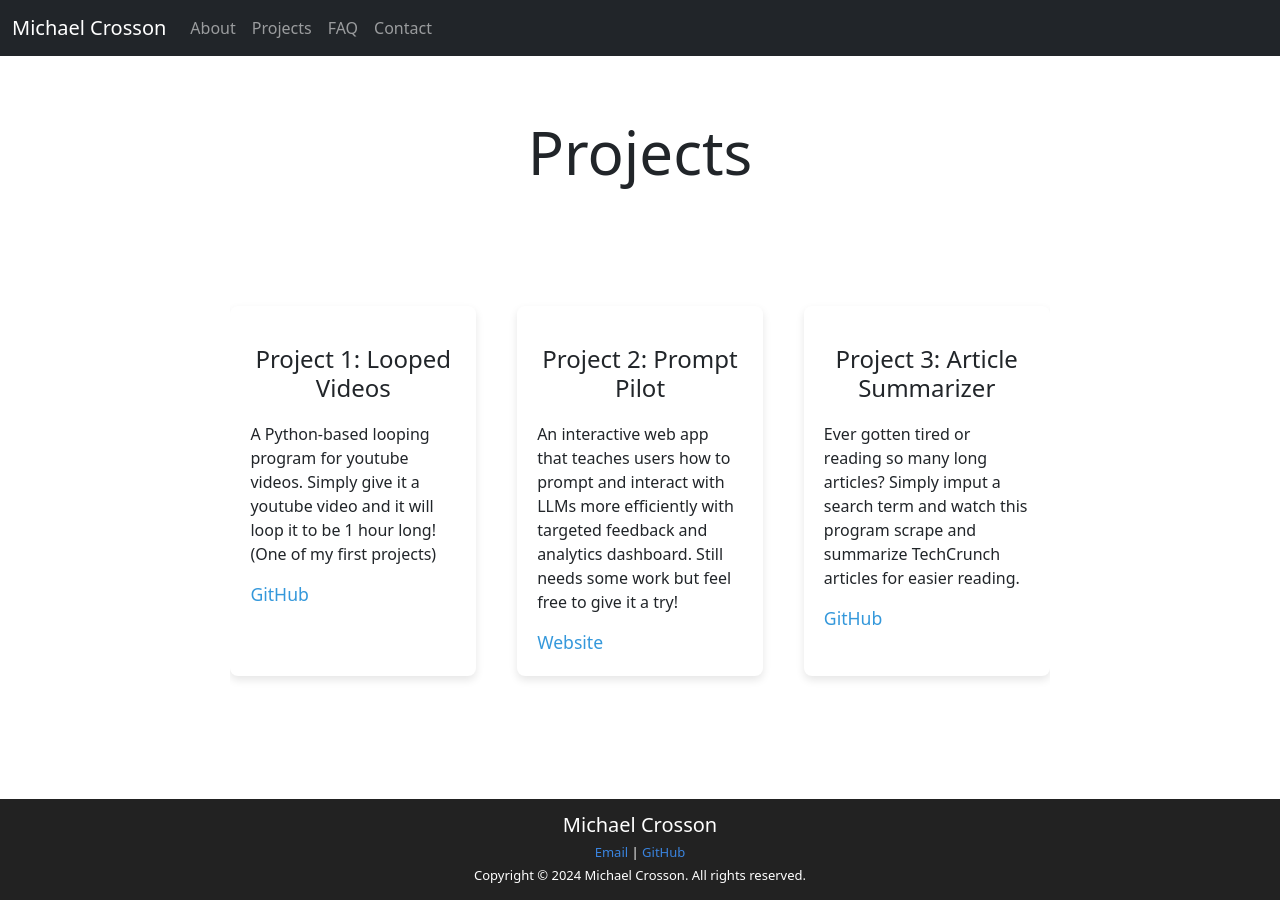
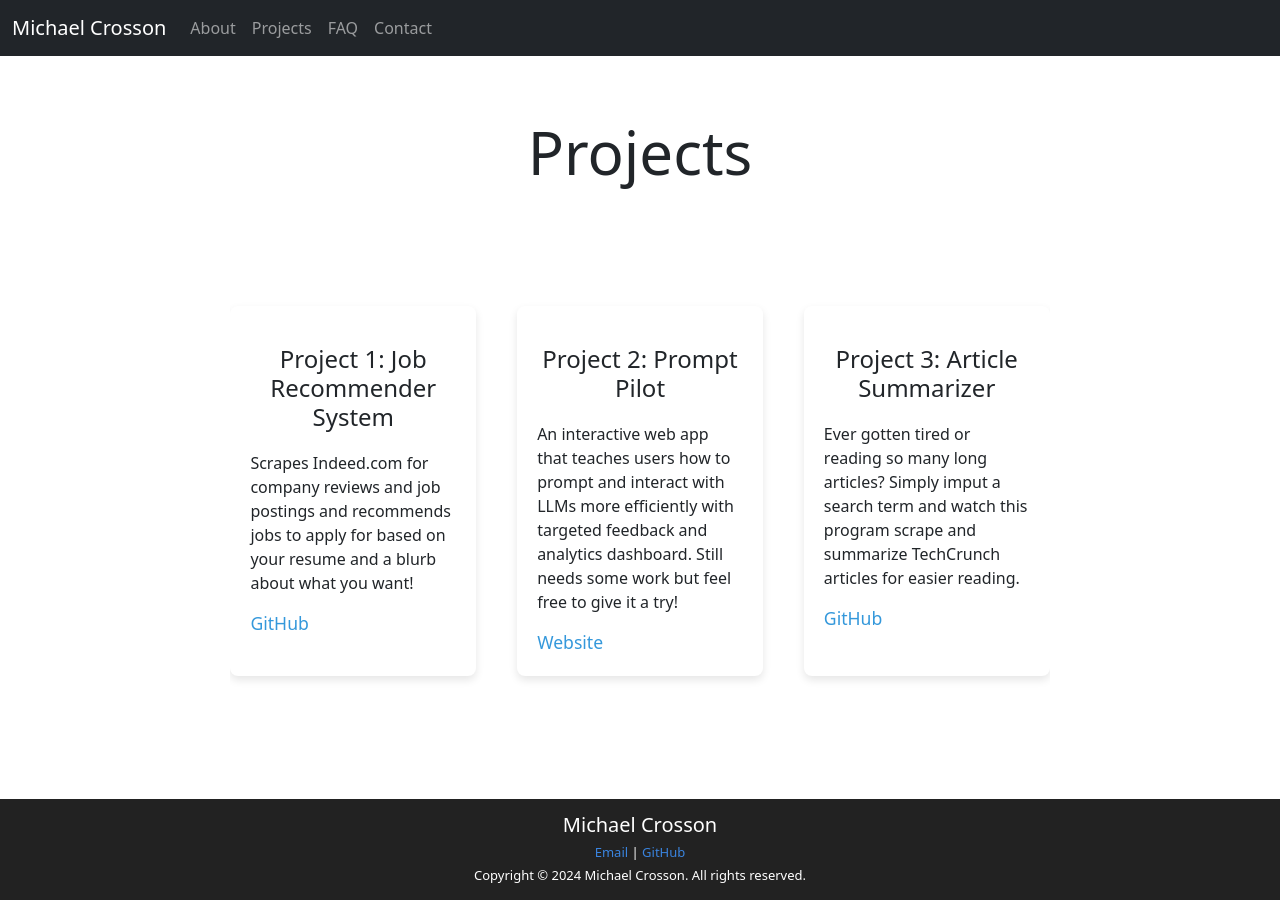
Before and after one commit to MichaelCrosson/MichaelCrosson.github.io, a Jekyll site: the page built from projects.html, in a window 1280 px wide. Built offline with Jekyll 4.4.1, drawn with Linux system fonts in a browser that asks for light colours; nearby versions of some CDN libraries; Markdown is read by kramdown in place of the engine named in the settings.

Commit message:
Update projects.html

```diff
--- a/projects.html
+++ b/projects.html
@@ -64,10 +64,10 @@ order: 1
     <div class="container">
         <div class="project-section">
             <div class="project-card">
-                <h2 class="project-title">Project 1: Looped Videos</h2>
-                <p class="project-description">A Python-based looping program for youtube videos. Simply give it a youtube video and it will loop it to be 1 hour long! (One of my first projects)</p>
+                <h2 class="project-title">Project 1: Job Recommender System</h2>
+                <p class="project-description">Scrapes Indeed.com for company reviews and job postings and recommends jobs to apply for based on your resume and a blurb about what you want!</p>
                 <div class="project-links">
-                    <a href="https://github.com/MichaelCrosson/Loop-Youtube-Videos-for-1-hour" class="project-link" target="_blank">GitHub</a>
+                    <a href="https://github.com/MichaelCrosson/Indeed-Job-Recommender" class="project-link" target="_blank">GitHub</a>
                 </div>
             </div>
 
```
